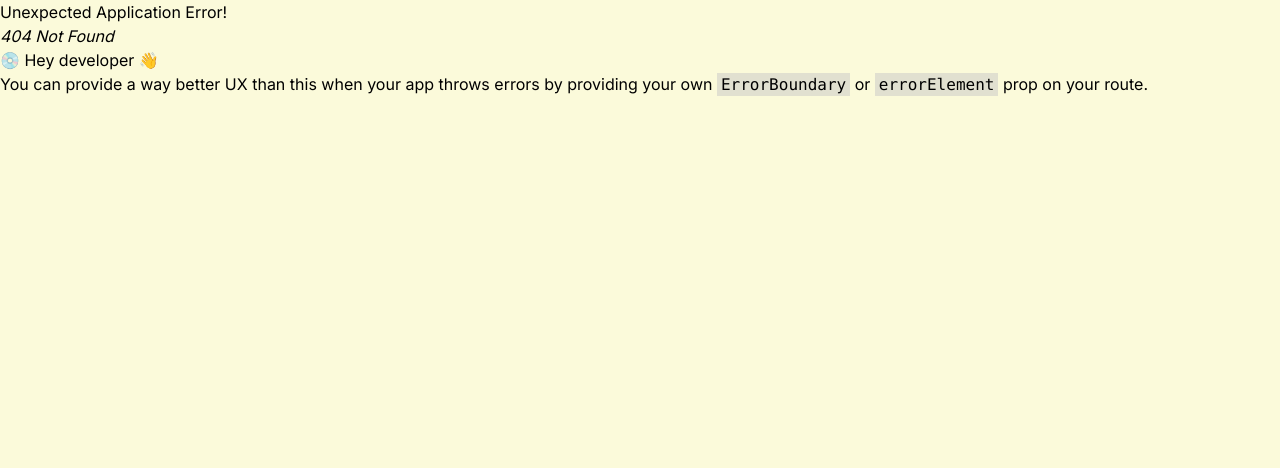
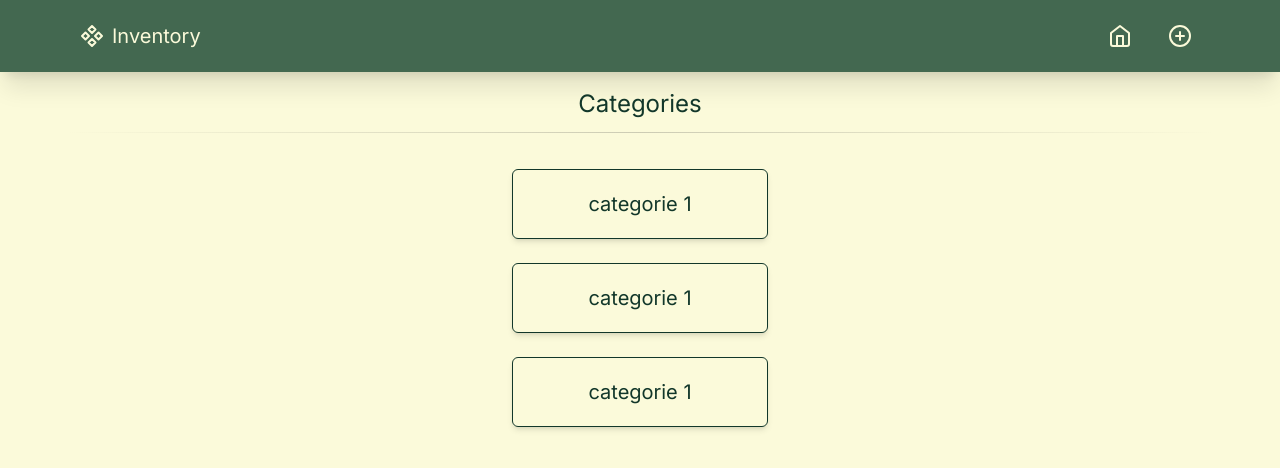
Before and after one commit to felipesousac/inventory-client, a React (Vite) app: page /categories in a window 1280 px wide. Before the commit this address had no page. Shown: the top 468 px of the page. Built offline with nearby package versions, Linux system fonts and the light colour scheme.

Commit message:
Create page that displays categories list

```diff
--- a/src/App.tsx
+++ b/src/App.tsx
@@ -1,11 +1,11 @@
+import { Outlet } from "react-router";
 import { Navbar } from "./components/Navbar";
-import { Home } from "./pages/Home/Home";
 
 export function App() {
   return (
     <>
       <Navbar />
-      <Home />
+      <Outlet />
     </>
   );
 }
--- a/src/components/Navbar.tsx
+++ b/src/components/Navbar.tsx
@@ -1,4 +1,5 @@
 import { PlusCircle, Home, Component } from "lucide-react";
+import { Link } from "react-router-dom";
 
 export function Navbar() {
   return (
@@ -8,9 +9,12 @@ export function Navbar() {
           <Component /> <span>Inventory</span>
         </div>
         <div className="flex items-center gap-5">
-          <button className="hover:bg-[#12372A] rounded-full p-2 transition-colors">
+          <Link
+            to="/"
+            className="hover:bg-[#12372A] rounded-full p-2 transition-colors"
+          >
             <Home />
-          </button>
+          </Link>
           <button className="hover:bg-[#12372A] rounded-full p-2 transition-colors">
             <PlusCircle />
           </button>
--- a/src/pages/Home/ContentCard.tsx
+++ b/src/pages/Home/ContentCard.tsx
@@ -10,7 +10,7 @@ export function ContentCard({ title, subtitle, url }: ContentCardProps) {
   return (
     <Link
       to={url}
-      className="shadow-md flex flex-col items-center justify-evenly border border-[#12372A] w-9/12 h-36"
+      className="shadow-md rounded-md flex flex-col items-center justify-evenly border border-[#12372A] w-9/12 max-w-80 h-36"
     >
       <div>{title}</div>
       {subtitle}
--- a/src/pages/Home/Home.tsx
+++ b/src/pages/Home/Home.tsx
@@ -8,8 +8,12 @@ export function Home() {
         <div>Home</div>
         <div className="mb-6 h-px border-t-0 bg-transparent bg-gradient-to-r from-transparent via-neutral-700 to-transparent opacity-25 dark:opacity-100 w-full" />
         <div className="flex flex-col items-center justify-center gap-6 w-full">
-          <ContentCard url="" title="List of categories" subtitle={<List />} />
-          <ContentCard url="" title="Create" subtitle={<Plus />} />
+          <ContentCard
+            url="/categories"
+            title="List of categories"
+            subtitle={<List />}
+          />
+          <ContentCard url="/create" title="Create" subtitle={<Plus />} />
           <ContentCard url="" title="Total items" subtitle={0} />
           <ContentCard url="" title="Registered categories" subtitle={0} />
         </div>
--- /dev/null
+++ b/src/pages/categories/CategorieItem.tsx
@@ -0,0 +1,17 @@
+import { Link } from "react-router-dom";
+
+interface CategorieItemProps {
+  categorie: string;
+  url: string;
+}
+
+export function CategorieItem({ categorie, url }: CategorieItemProps) {
+  return (
+    <Link
+      to={url}
+      className="shadow-md rounded-md flex flex-col items-center justify-evenly border border-[#12372A] w-9/12 max-w-64 p-5"
+    >
+      <div className="text-xl">{categorie}</div>
+    </Link>
+  );
+}
--- /dev/null
+++ b/src/pages/categories/Categories.tsx
@@ -0,0 +1,19 @@
+import { CategorieItem } from "./CategorieItem";
+
+export function Categories() {
+  const categories = ["categorie 1", "categorie 1", "categorie 1"];
+
+  return (
+    <div className="mx-auto max-w-6xl">
+      <div className="text-[#12372A] text-2xl mx-auto flex flex-col items-center py-4 gap-3">
+        <div>Categories</div>
+        <div className="mb-6 h-px border-t-0 bg-transparent bg-gradient-to-r from-transparent via-neutral-700 to-transparent opacity-25 dark:opacity-100 w-full" />
+        <div className="flex flex-col items-center justify-center gap-6 w-full">
+          {categories.map((categorie) => {
+            return <CategorieItem categorie={categorie} url="" />;
+          })}
+        </div>
+      </div>
+    </div>
+  );
+}
```
Also changed, not shown: src/Router.tsx (+12 -0 lines).
